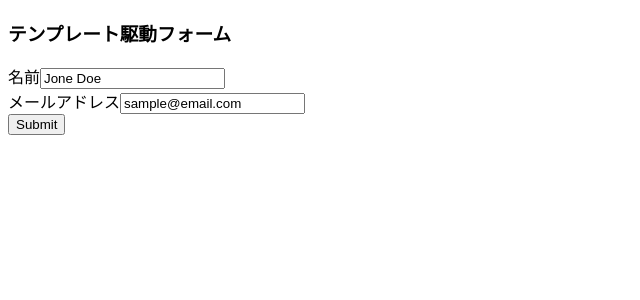
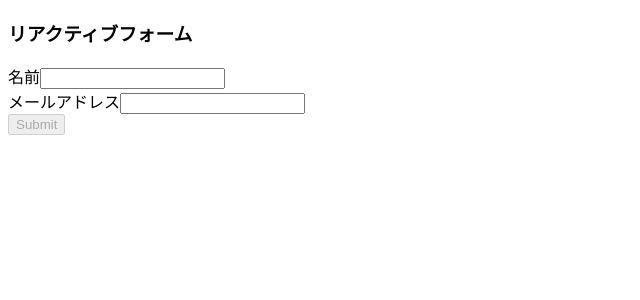
Before and after one commit to m-shimizu-f-50/my-app-angular, an Angular app: page / in a window 1280 px wide. Shown: the top 300 px of the page, without its empty margins (0-640 px from the left). Built offline with nearby package versions, Linux system fonts and the light colour scheme.

Commit message:
Form リアクティブフォーム実装方法

```diff
--- a/src/app/app.component.html
+++ b/src/app/app.component.html
@@ -1,3 +1,3 @@
 <div>
-  <app-lesson-template-form></app-lesson-template-form>
+  <app-lesson-reactive-form></app-lesson-reactive-form>
 </div>
--- a/src/app/app.module.ts
+++ b/src/app/app.module.ts
@@ -1,5 +1,5 @@
 import { NgModule } from '@angular/core';
-import { FormsModule } from '@angular/forms';
+import { FormsModule, ReactiveFormsModule } from '@angular/forms';
 import { BrowserModule } from '@angular/platform-browser';
 import { HttpClientModule } from '@angular/common/http';
 
@@ -9,6 +9,7 @@ import { ItemManualComponent } from './item-manual/item-manual.component';
 import { LessonManualComponent } from './lesson-manual/lesson-manual.component';
 import { LessonIfComponent } from './lesson-if-manual/lesson-if.component';
 import { LessonTemplateForm } from './lesson-templete-form/lesson-template-form.component';
+import { LessonReactiveForm } from './lesson-reactive-form/lesson-reactive-form.component';
 
 @NgModule({
   declarations: [
@@ -18,8 +19,9 @@ import { LessonTemplateForm } from './lesson-templete-form/lesson-template-form.
     LessonManualComponent,
     LessonIfComponent,
     LessonTemplateForm,
+    LessonReactiveForm,
   ],
-  imports: [BrowserModule, HttpClientModule, FormsModule],
+  imports: [BrowserModule, HttpClientModule, FormsModule, ReactiveFormsModule],
   providers: [],
   bootstrap: [AppComponent],
 })
--- /dev/null
+++ b/src/app/lesson-reactive-form/lesson-reactive-form.component.html
@@ -0,0 +1,40 @@
+<div>
+  <h3>リアクティブフォーム</h3>
+  <form [formGroup]="userForm" (ngSubmit)="reactiveSubmit()">
+    <div>
+      <label for="template-form-name">名前</label>
+      <input
+        id="template-form-name"
+        name="name"
+        type="text"
+        formControlName="name"
+      />
+      <span
+        *ngIf="userForm.controls['name'].errors?.['required'] && (userForm.controls['name'].dirty || userForm.controls['name'].touched)"
+        >名前は必須です。</span
+      >
+      <span
+        *ngIf="userForm.controls['name'].errors?.['minlength'] && (userForm.controls['name'].dirty || userForm.controls['name'].touched)"
+        >名前は4文字以上必要です。</span
+      >
+    </div>
+    <div>
+      <label for="template-form-email">メールアドレス</label>
+      <input
+        id="template-form-email"
+        name="email"
+        type="email"
+        formControlName="email"
+      />
+      <span
+        *ngIf="userForm.controls['email'].errors?.['required'] && (userForm.controls['email'].dirty || userForm.controls['email'].touched)"
+        >メールアドレスは必須です。</span
+      >
+      <span
+        *ngIf="userForm.controls['email'].errors?.['email'] && (userForm.controls['email'].dirty || userForm.controls['email'].touched)"
+        >メールアドレスの形式で入力してください。</span
+      >
+    </div>
+    <input type="submit" value="Submit" [disabled]="userForm.invalid" />
+  </form>
+</div>
--- /dev/null
+++ b/src/app/lesson-reactive-form/lesson-reactive-form.component.ts
@@ -0,0 +1,17 @@
+import { Component } from '@angular/core';
+import { FormGroup, FormControl, Validators } from '@angular/forms';
+
+@Component({
+  selector: 'app-lesson-reactive-form',
+  templateUrl: './lesson-reactive-form.component.html',
+})
+export class LessonReactiveForm {
+  userForm = new FormGroup({
+    name: new FormControl('', [Validators.required, Validators.minLength(4)]),
+    email: new FormControl('', [Validators.required, Validators.email]),
+  });
+
+  reactiveSubmit(): void {
+    console.log(this.userForm.value);
+  }
+}
```
